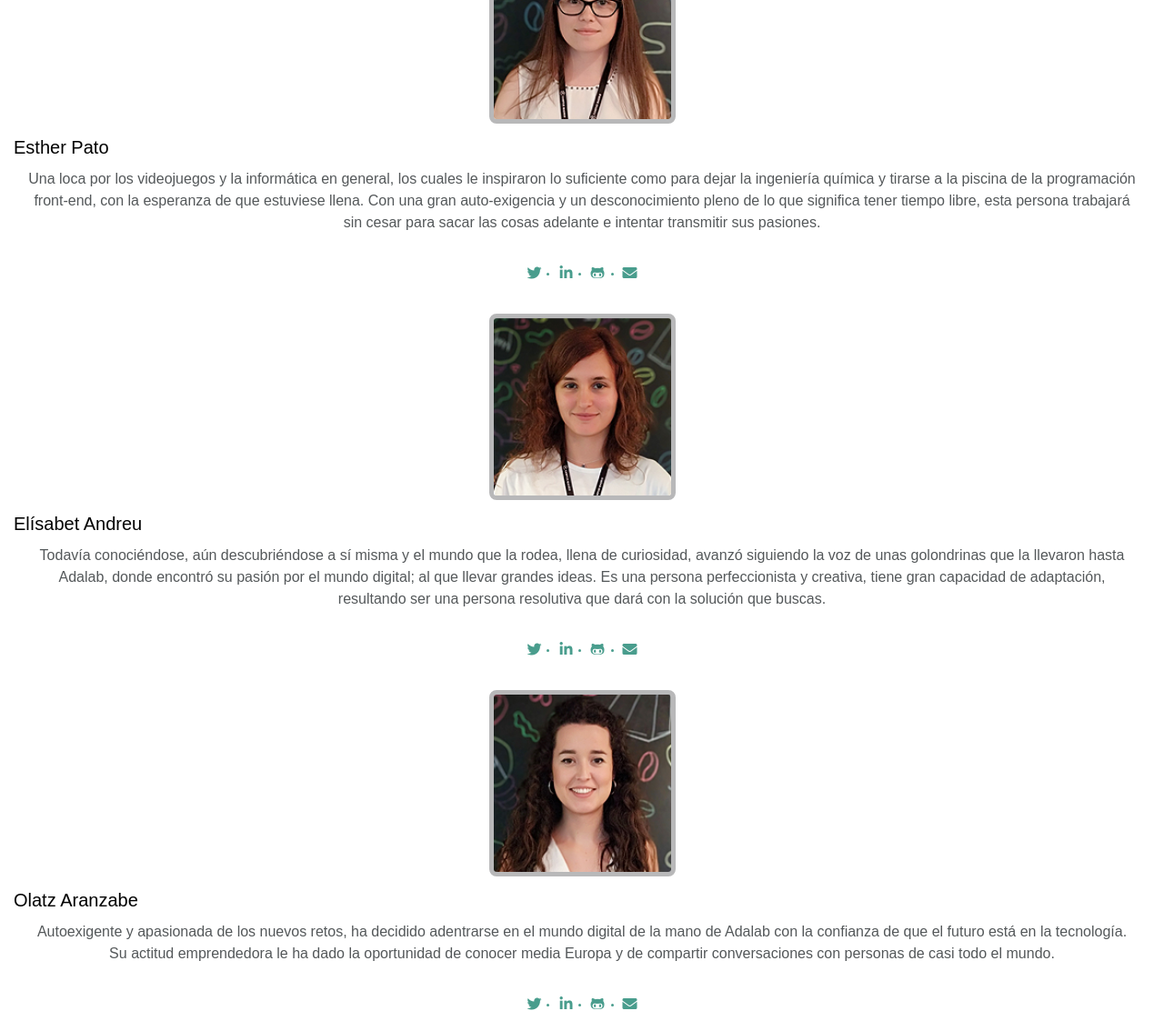
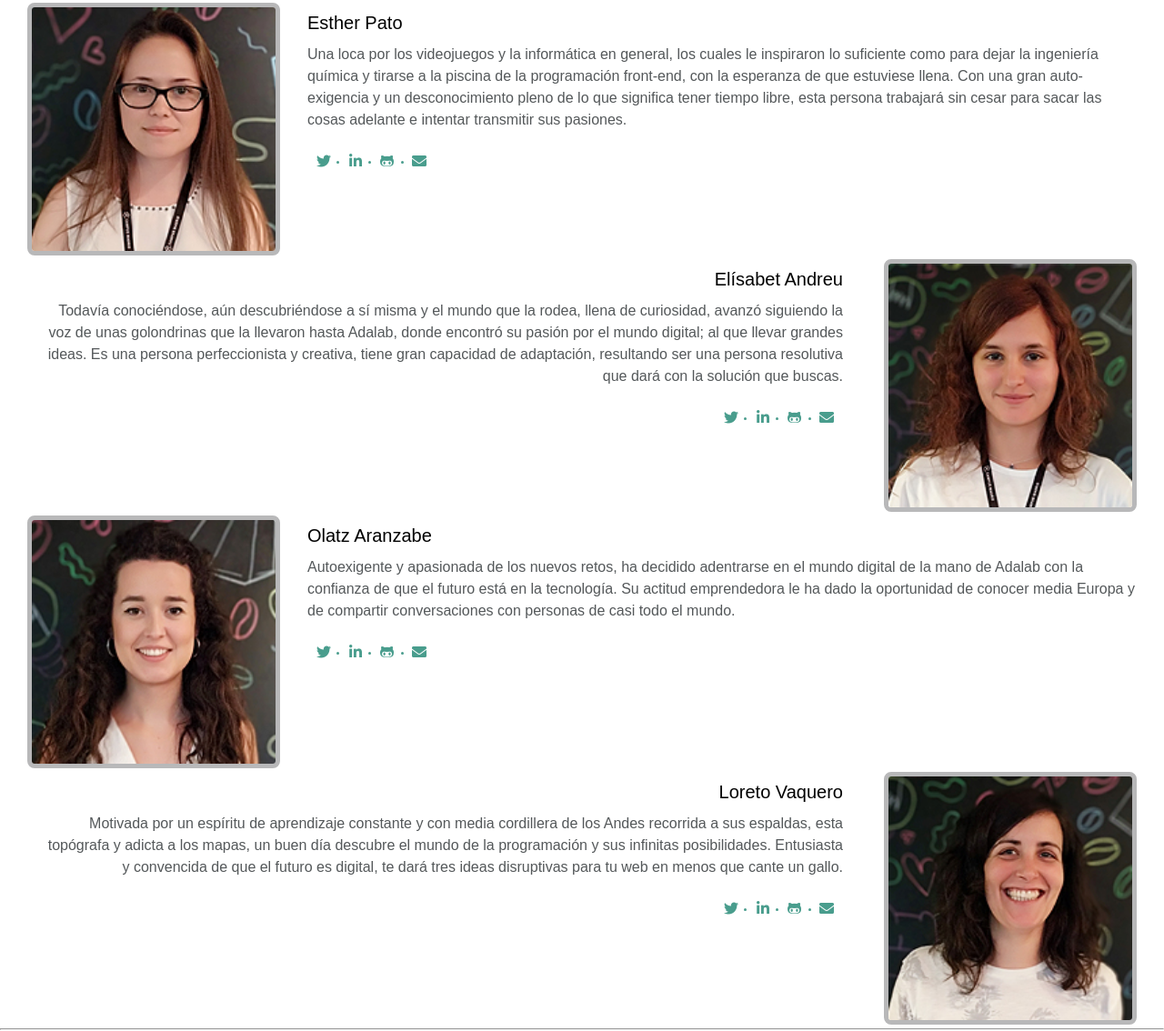
Before and after one commit to Adalab/d-s1-sprint-breakers, a plain HTML site: page index.html in a window 1280 px wide. Shown: the part 1263-2397 px from the top of the page at 91% size. Drawn offline with nearby package versions, Linux system fonts and the light colour scheme.

Commit message:
add media desktop

```diff
--- a/index.html
+++ b/index.html
@@ -58,15 +58,16 @@
       </div>
       <section class="quienesSomos" id="quienessomos">
         <h2 class="quiensomosh2">QUIÉNES SOMOS</h2>
+        <div class="container-adalaber">
           <div class="position-img">
             <img class="img" src="assets/qs-esther.jpg" alt="">
           </div>
           <div class="adalaber">
             <span class="name">Esther Pato</span>
-          <p>Una loca por los videojuegos y la informática en general, los cuales le inspiraron lo suficiente como para dejar la ingeniería química y tirarse a la piscina de la programación front-end, con la esperanza de que estuviese llena. Con una gran auto-exigencia
+            <p class="p1">Una loca por los videojuegos y la informática en general, los cuales le inspiraron lo suficiente como para dejar la ingeniería química y tirarse a la piscina de la programación front-end, con la esperanza de que estuviese llena. Con una gran auto-exigencia
               y un desconocimiento pleno de lo que significa tener tiempo libre, esta persona trabajará sin cesar para sacar las cosas adelante e intentar transmitir sus pasiones.</p>
               <div class="media">
-              <ul class="listamedia">
+                <ul class="listamedia margin768">
                   <li class="listamedia noitemmedia">
                     <a href="https://twitter.com/esther_epg" title="Twitter de Esther" target="_blank">
                       <i class="fab fa-twitter"></i>
@@ -91,16 +92,18 @@
               </div>
             </div>
           </div>
+        </div>
+        <div class="container-adalaber2">
           <div class="position-img">
             <img class="img" src="assets/qs-eli.jpg" alt="">
           </div>
-        <div class="adalaber">
+          <div class="adalaber2">
             <span class="name">Elísabet Andreu</span>
-          <p>Todavía conociéndose, aún descubriéndose a sí misma y el mundo que la rodea, llena de curiosidad, avanzó siguiendo la voz de unas golondrinas que la llevaron hasta Adalab, donde encontró su pasión por el mundo digital; al que llevar grandes ideas.
+            <p class="p2">Todavía conociéndose, aún descubriéndose a sí misma y el mundo que la rodea, llena de curiosidad, avanzó siguiendo la voz de unas golondrinas que la llevaron hasta Adalab, donde encontró su pasión por el mundo digital; al que llevar grandes ideas.
               Es una persona perfeccionista y creativa, tiene gran capacidad de adaptación, resultando ser una persona resolutiva que dará con la solución que buscas.
             </p>
             <div class="media">
-            <ul class="listamedia">
+              <ul class="listamedia margin768">
                 <li class="listamedia noitemmedia">
                   <a href="https://twitter.com/Elisabet_AS" title="Twitter de Elísabet" target="_blank">
                     <i class="fab fa-twitter"></i>
@@ -124,15 +127,17 @@
               </ul>
             </div>
           </div>
+        </div>
+        <div class="container-adalaber">
           <div class="position-img">
             <img class="img" src="assets/qs-olatz.jpg" alt="">
           </div>
           <div class="adalaber">
             <span class="name">Olatz Aranzabe</span>
-          <p>Autoexigente y apasionada de los nuevos retos, ha decidido adentrarse en el mundo digital de la mano de Adalab con la confianza de que el futuro está en la tecnología. Su actitud emprendedora le ha dado la oportunidad de conocer media Europa y
+            <p class="p1">Autoexigente y apasionada de los nuevos retos, ha decidido adentrarse en el mundo digital de la mano de Adalab con la confianza de que el futuro está en la tecnología. Su actitud emprendedora le ha dado la oportunidad de conocer media Europa y
               de compartir conversaciones con personas de casi todo el mundo.</p>
               <div class="media">
-              <ul class="listamedia">
+                <ul class="listamedia margin768">
                   <li class="listamedia noitemmedia">
                     <a href="https://twitter.com/OAranzabe" title=" Twitter de Olatz " target="_blank ">
                       <i class="fab fa-twitter "></i>
@@ -156,16 +161,17 @@
                 </ul>
               </div>
             </div>
-
+          </div>
+          <div class="container-adalaber2">
             <div class="position-img">
               <img class="img" src="assets/qs-loreto.jpg " alt=" ">
             </div>
-          <div class="adalaber ">
+            <div class="adalaber2">
               <span class="name">Loreto Vaquero</span>
-            <p> Motivada por un espíritu de aprendizaje constante y con media cordillera de los Andes recorrida a sus espaldas, esta topógrafa y adicta a los mapas, un buen día descubre el mundo de la programación y sus infinitas posibilidades. Entusiasta y convencida
+              <p class="p2"> Motivada por un espíritu de aprendizaje constante y con media cordillera de los Andes recorrida a sus espaldas, esta topógrafa y adicta a los mapas, un buen día descubre el mundo de la programación y sus infinitas posibilidades. Entusiasta y convencida
                 de que el futuro es digital, te dará tres ideas disruptivas para tu web en menos que cante un gallo. </p>
                 <div class="media ">
-                <ul class="listamedia ">
+                  <ul class="listamedia margin768">
                     <li class="listamedia noitemmedia ">
                       <a href="https://twitter.com/@LoretoVaquero" title="Twitter de Loreto " target="_blank ">
                         <i class="fab fa-twitter "></i>
@@ -189,6 +195,7 @@
                   </ul>
                 </div>
               </div>
+            </div>
           </section>
         </div>
       </main>
--- a/scss/main.scss
+++ b/scss/main.scss
@@ -137,7 +137,7 @@ h1 {
     margin-left: 45px;
   }
 }
-
+/*EQUIPO*/
 .equipo-main {
   text-align: center;
   margin-top: 30px;
@@ -169,7 +169,14 @@ h1 {
     margin-right: 45px;
   }
 }
-
+@media all and (min-width:1200px) {
+  .introduccion {
+    width: 601px;
+    margin-left: auto;
+    margin-right: auto;
+  }
+}
+/*FORTALEZAS Y DEBILIDADES*/
 .dafo {
   background-color: #F1F1F1;
   padding-bottom: 45px;
@@ -246,7 +253,15 @@ h1 {
     padding: 0;
   }
 }
-
+@media all and (min-width:1200px) {
+  .fortalezas {
+    margin-right: 20px;
+  }
+  .debilidades {
+    margin-left: 20px;
+  }
+}
+/*QUIENES SOMOS*/
 .quienesSomos {
   margin-top: 30px;
 }
@@ -256,6 +271,12 @@ h1 {
 }
 
 .adalaber {
+  display: flex;
+  flex-direction: column;
+  align-items: center;
+  padding: 0px 15px 15px 15px;
+}
+.adalaber2 {
   display: flex;
   flex-direction: column;
   align-items: center;
@@ -329,15 +350,52 @@ span {
     margin-bottom: 45px;
   }
 
-  .adalaber {
-    display: inline-block;
-  }
-
   .img {
     padding: 0;
     margin: 0px 30px;
     width: 205px;
     height: 205px;
+  }
+
+  .container-adalaber {
+    display: flex;
+  }
+
+  .container-adalaber2 {
+    display: flex;
+    flex-direction: row-reverse;
+  }
+
+  .adalaber {
+    display: flex;
+    align-items: flex-start;
+    margin: 0px 30px 60px 0px;
+    padding: 0;
+  }
+  .adalaber2 {
+    display: flex;
+    flex-direction: column;
+    align-items: flex-end;
+    margin: 0px 0px 60px 30px;
+  }
+  .p1 {
+    text-align: left;
+    padding: 0;
+    margin-bottom: 15px;
+  }
+  .p2 {
+    text-align: right;
+    padding: 0;
+    margin-bottom: 15px;
+  }
+  .margin768 {
+    margin: 0;
+  }
+}
+@media all and (min-width:1200px) {
+  .img {
+    height: 278px;
+    width: 278px;
   }
 }
 /* FOOTER */
@@ -391,7 +449,7 @@ span {
     list-style: none;
   }
   .titulo{
-position: absolute;
+    position: absolute;
 
   }
 
```
Also changed, not shown: css/main.css, 1 other file. Lines whose indentation alone changed are shown as unchanged.
